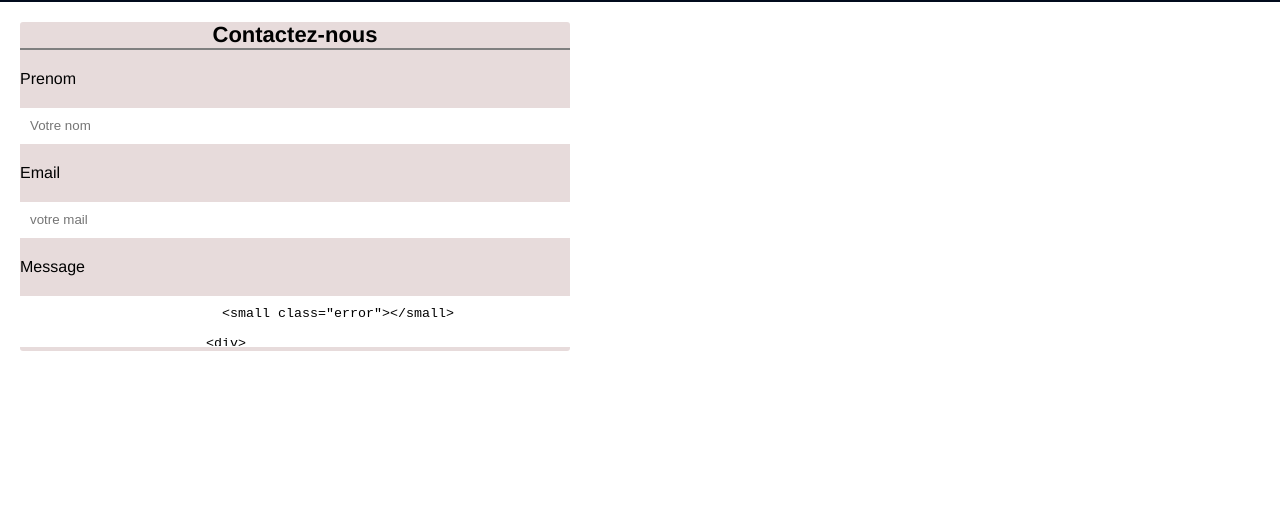
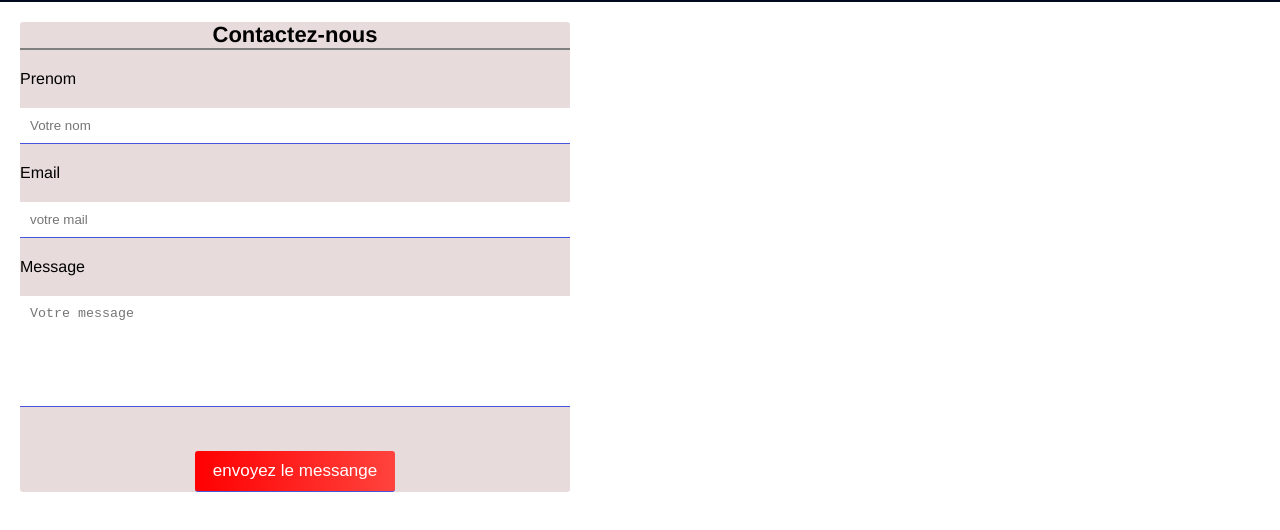
Before and after one commit to alexissengangabo07/exercice-javascript, a plain HTML site: page form/index.html in a window 1280 px wide. Shown: the part 62-592 px from the top of the page. Drawn offline with Linux system fonts and the light colour scheme.

Commit message:
add_form_scriptjs

```diff
--- a/form/index.html
+++ b/form/index.html
@@ -23,11 +23,11 @@
                 </ul>
             </div>
         </nav>
+
         <main>
 
             <div>
-
-                    <form>
+                <form onsubmit="event.proventDefault(); validateForm()">
                         <h1 id="titre-page">Contactez-nous</h1>
 
                         <label for="nom">Prenom</label>
@@ -39,14 +39,14 @@
                         <small class="error"></small>
 
                         <label for="nom">Message</label>
-                        <textarea id="message" placeholder="Votre message" row="6">
+                        <textarea id="message" placeholder="Votre message" rows="6"></textarea>
                         <small class="error"></small>
 
-                      <div>
-                          <input type="submit" value="envoyez le messange">
-                          <p id="message envoyé"></p>
+                    <div class="ButtonCenter">
+                    <input type="submit" value="envoyez le messange">
+                          <p id="Succes"></p>
                       </div>
-                    </form>
+                </form>
 
             </div>
         </main>
--- a/form/script.js
+++ b/form/script.js
@@ -1,3 +1,13 @@
 /*  ================ */
 /*  PAGE FORMULAIRE */
 /*  =============== */
+const nomImput = document.querySelector("name");
+const email = document.querySelector("email");
+const message = document.querySelector("message");
+const succes = document.querySelector("succes");
+const errorNodes = document.querySelector("error");
+
+
+function validateForm(){
+
+}
--- a/form/style.css
+++ b/form/style.css
@@ -80,5 +80,37 @@ input, textarea{
     outline: none;
     resize: none;
     border: none;
-    border-bottom: 1px solid white;
+    border-bottom: 1px solid rgb(70, 85, 219);
 }
+input [type="text"]:focus, textarea:focus{
+    border-bottom: 1px solid rgb(255, 0, 106);
+}
+textarea::-webkit-scrollbar{
+    width: 5px;
+}
+textarea::-webkit-scrollbar-thumb{
+    background-color: gray;
+}
+.ButtonCenter{
+    text-align: center;
+}
+input[type="submit"]{
+    margin-top: 40px;
+    width: 90%;
+    max-width: 200px;
+    background: linear-gradient(to right, rgb(255,0,1), rgb(255,67,61));
+     color: white;
+     font-size: 17px;
+     cursor: pointer;
+     border-radius: 3px;
+
+}
+.error{
+    color: red;
+}
+.error-border{
+    border-bottom: 1px solid red;
+}
+#Succes{
+   color: green;
+}
```
